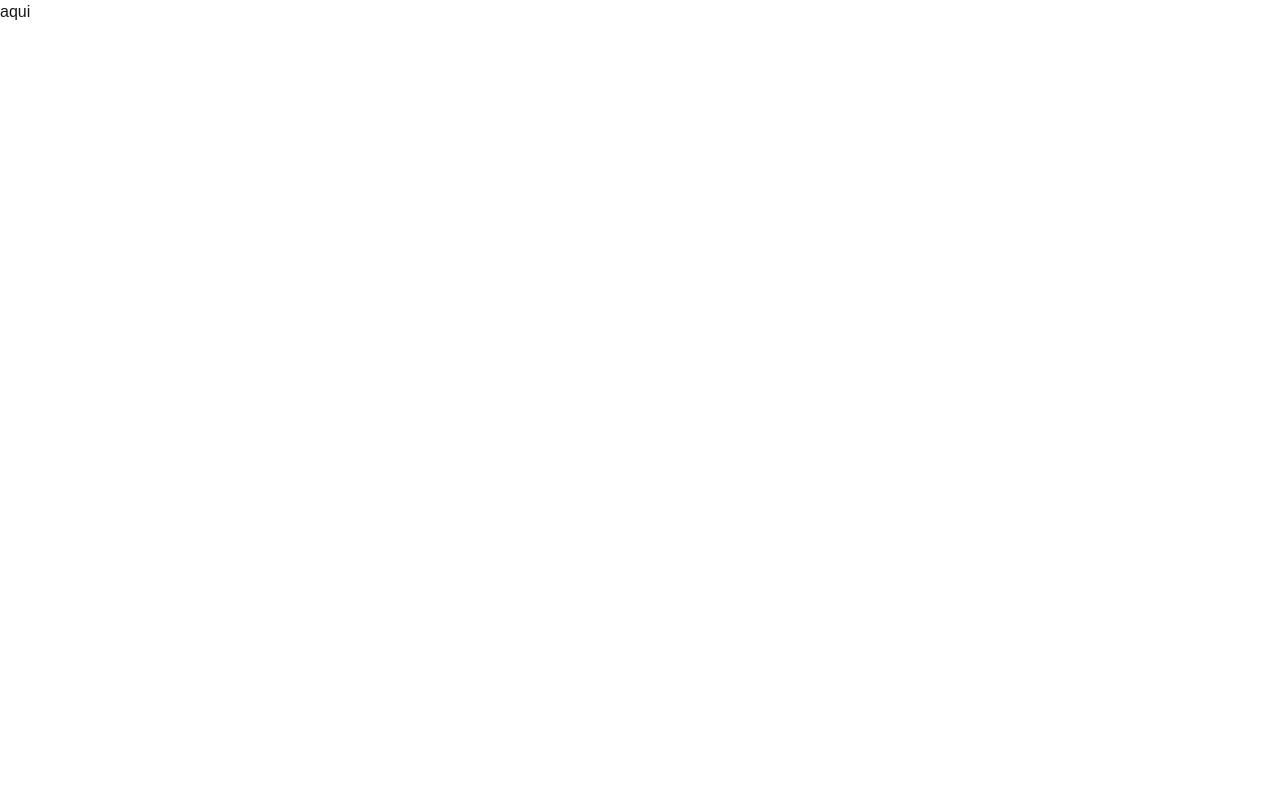
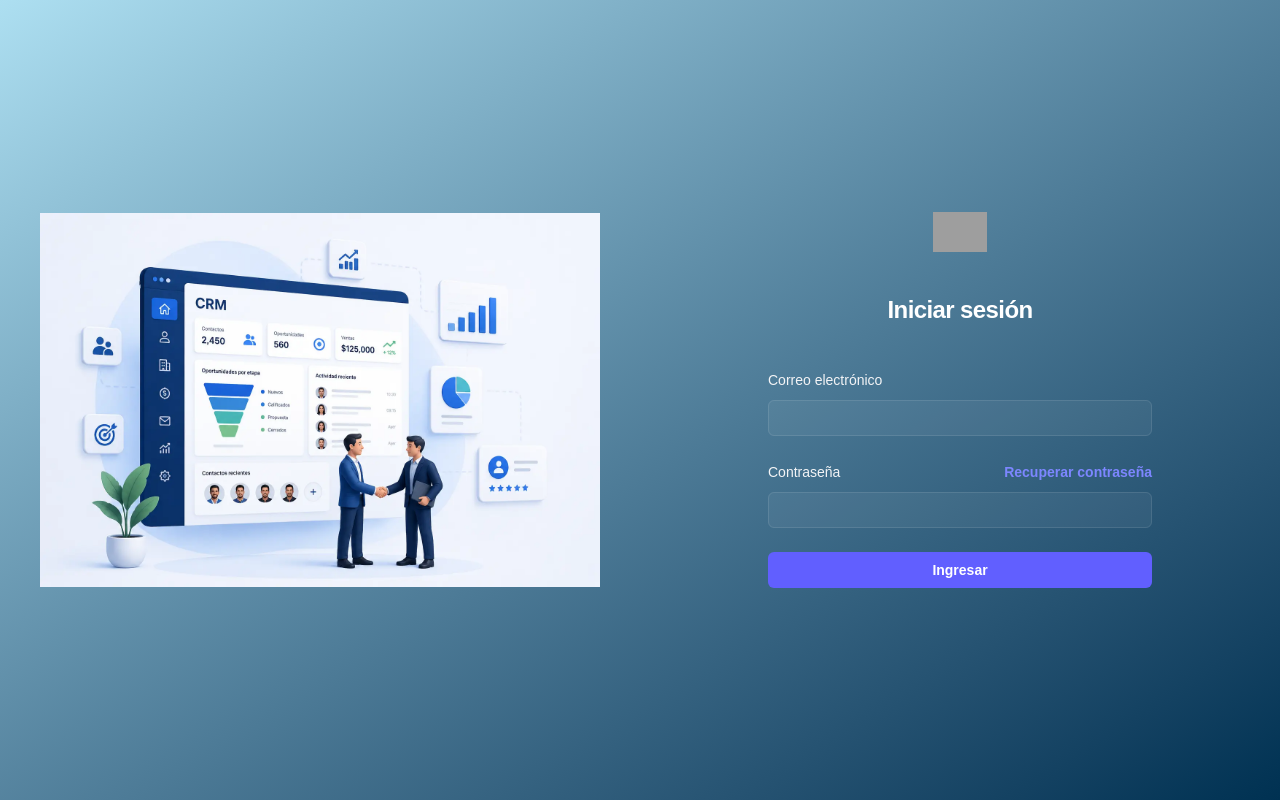
Before and after one commit to NatanaelAlexander/mia-system, a Next.js app in the folder frontend/: page /login in a window 1280 px wide. Built offline with nearby package versions, Linux system fonts and the light colour scheme; grey boxes are pictures that could not be loaded.

Commit message:
feat: loggin casi listo

```diff
--- /dev/null
+++ b/frontend/src/app/components/login/Login.jsx
@@ -0,0 +1,91 @@
+export const Login = () => {
+  return (
+    <div class="flex justify-center items-center h-screen w-full bg-linear-to-br from-[#addff1] to-[#003152]">
+      { /* contenedor */ }
+      <div class=" grid md:grid-cols-2">
+        {/* contenedor izquierdo */}
+        <div class="p-10 md:flex md:items-center md:justify-center">
+          <img
+            src="./login/crm.webp"
+            alt="imagen login"
+            class="w-full h-auto"
+          />
+        </div>
+        {/* contenedor derecho */}
+        <div className="flex min-h-full flex-col flex-end px-6 py-12 lg:px-8">
+          <div className="sm:mx-auto sm:w-full sm:max-w-sm">
+            <img
+              alt="Your Company"
+              src="https://tailwindcss.com/plus-assets/img/logos/mark.svg?color=indigo&shade=500"
+              className="mx-auto h-10 w-auto"
+            />
+            <h2 className="mt-10 text-center text-2xl/9 font-bold tracking-tight text-white">
+              Iniciar sesión
+            </h2>
+          </div>
+
+          <div className="mt-10 sm:mx-auto sm:w-full sm:max-w-sm">
+            <form action="#" method="POST" className="space-y-6">
+              <div>
+                <label
+                  htmlFor="email"
+                  className="block text-sm/6 font-medium text-gray-100"
+                >
+                  Correo electrónico
+                </label>
+                <div className="mt-2">
+                  <input
+                    id="email"
+                    name="email"
+                    type="email"
+                    required
+                    autoComplete="email"
+                    className="block w-full rounded-md bg-white/5 px-3 py-1.5 text-base text-white outline-1 -outline-offset-1 outline-white/10 placeholder:text-gray-500 focus:outline-2 focus:-outline-offset-2 focus:outline-indigo-500 sm:text-sm/6"
+                  />
+                </div>
+              </div>
+
+              <div>
+                <div className="flex items-center justify-between">
+                  <label
+                    htmlFor="password"
+                    className="block text-sm/6 font-medium text-gray-100"
+                  >
+                    Contraseña
+                  </label>
+                  <div className="text-sm">
+                    <a
+                      href="#"
+                      className="font-semibold text-indigo-400 hover:text-indigo-300"
+                    >
+                      Recuperar contraseña
+                    </a>
+                  </div>
+                </div>
+                <div className="mt-2">
+                  <input
+                    id="password"
+                    name="password"
+                    type="password"
+                    required
+                    autoComplete="current-password"
+                    className="block w-full rounded-md bg-white/5 px-3 py-1.5 text-base text-white outline-1 -outline-offset-1 outline-white/10 placeholder:text-gray-500 focus:outline-2 focus:-outline-offset-2 focus:outline-indigo-500 sm:text-sm/6"
+                  />
+                </div>
+              </div>
+
+              <div>
+                <button
+                  type="submit"
+                  className="flex w-full justify-center rounded-md bg-indigo-500 px-3 py-1.5 text-sm/6 font-semibold text-white hover:bg-indigo-400 focus-visible:outline-2 focus-visible:outline-offset-2 focus-visible:outline-indigo-500"
+                >
+                  Ingresar
+                </button>
+              </div>
+            </form>
+          </div>
+        </div>
+      </div>
+    </div>
+  );
+};
--- a/frontend/src/app/login/page.jsx
+++ b/frontend/src/app/login/page.jsx
@@ -1,9 +1,7 @@
-
+import { Login } from "@/app/components/login/Login";
 
 export default function Home() {
   return (
-  <div>
-    aqui
-  </div>
+<Login/>
   );
 }
```
Also changed, not shown: frontend/public/login/crm.webp (added).
